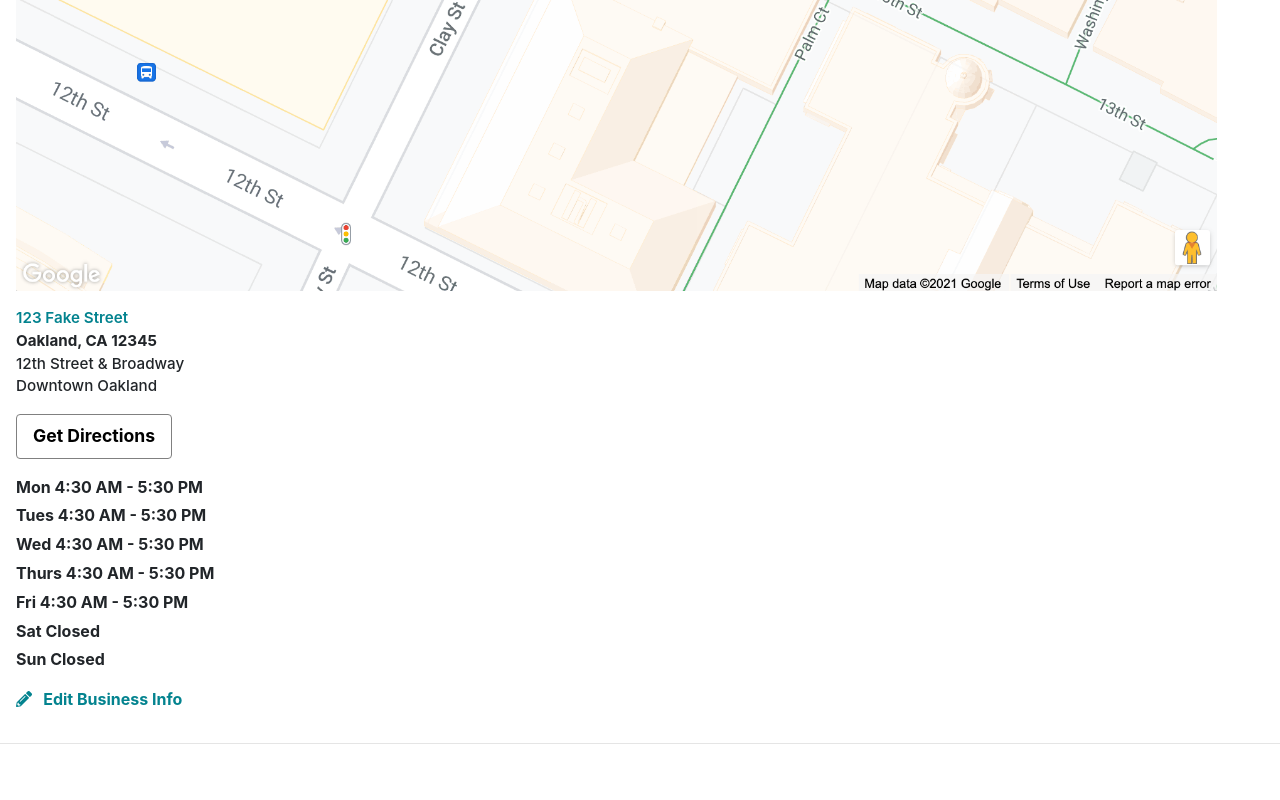
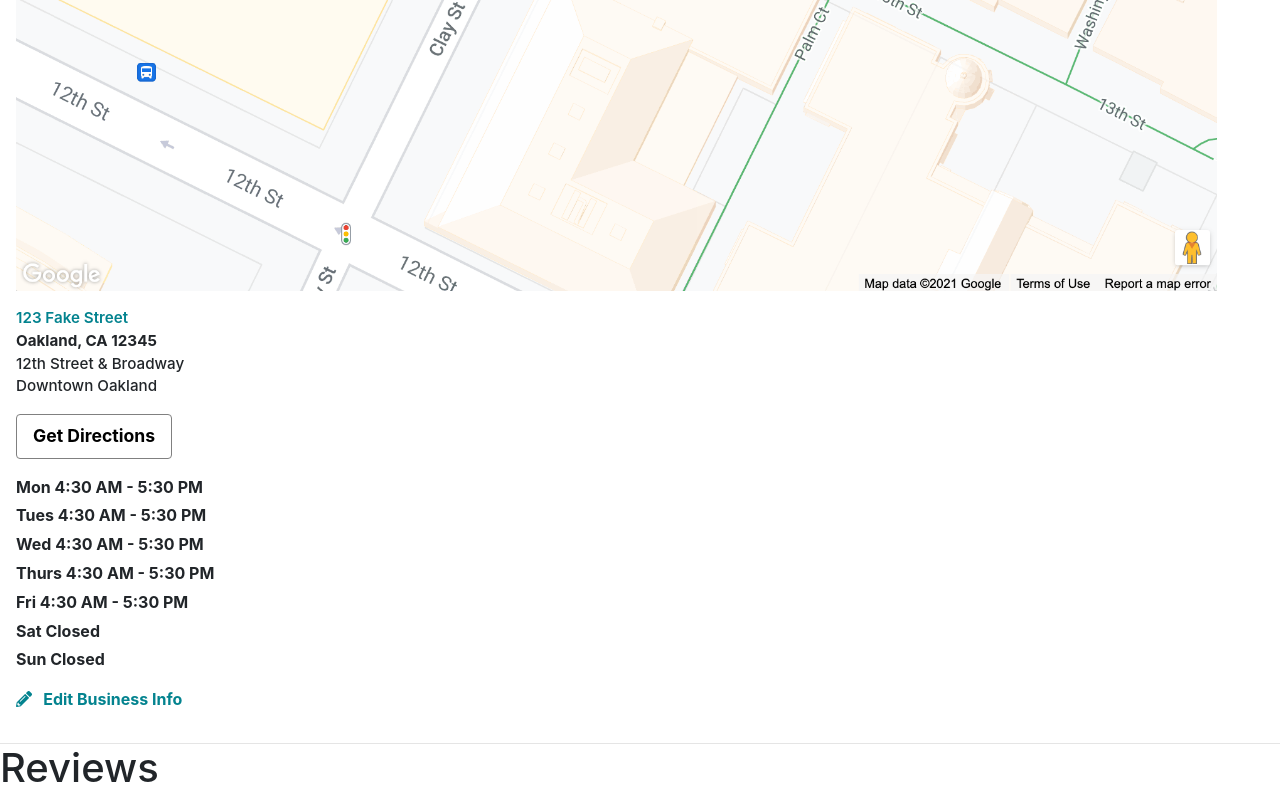
Before and after one commit to Guillermo-Martin/yelp-clone, a React (Create React App) app: page / in a window 1280 px wide. Shown: the part 3047-3847 px from the top of the page. Before the commit the page ends 3791 px from the top, so only its background shows below. Built offline with nearby package versions, Linux system fonts and the light colour scheme.

Commit message:
Create ReviewSection and add comments for information, create stylesheet

```diff
--- a/src/components/DetailsPage/index.js
+++ b/src/components/DetailsPage/index.js
@@ -5,6 +5,7 @@ import ShareRowSection from "../ShareRowSection";
 import UpdatesSection from "./../UpdatesSection";
 import MenuSection from "./../MenuSection";
 import LocationHoursSection from "./../LocationHoursSection";
+import ReviewSection from "./../ReviewSection";
 
 function DetailsPage() {
   return (
@@ -29,7 +30,7 @@ function DetailsPage() {
       <LocationHoursSection />
 
       {/* Review section (with reviews) */}
-
+      <ReviewSection />
     </div>
   );
 }
--- /dev/null
+++ b/src/components/ReviewSection/index.js
@@ -0,0 +1,17 @@
+import React from "react";
+
+function ReviewSection() {
+  return (
+    <h1>Reviews</h1>
+    // image
+    // city
+    // row of icons
+    // rating and date
+    // number of photos and check-ins
+    // review
+    // pictures user took
+    // row of buttons for "useful", "funny", "cool"
+  );
+}
+
+export default ReviewSection;
```
Also changed, not shown: src/components/ReviewSection/styles.css (added).
